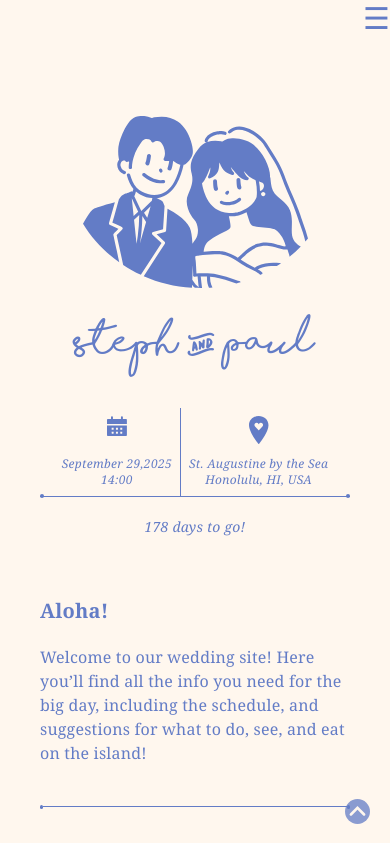
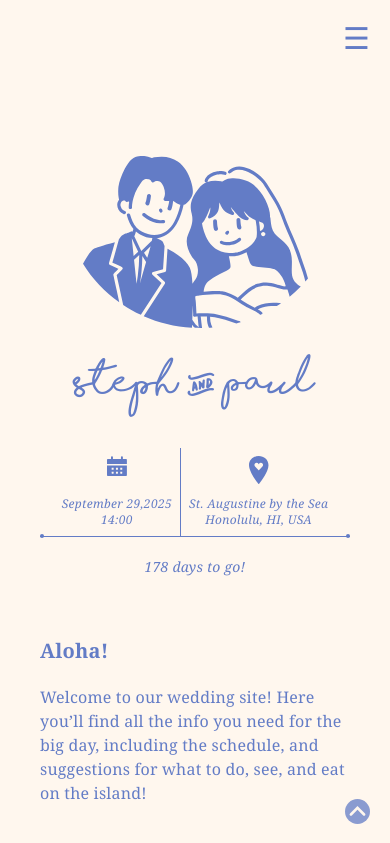
Before and after one commit to codingcapy/capyshroom, a React (Vite) app in the folder frontend/: page /home in a window 390 px wide. Shown: the top 843 px of the page. Built offline with nearby package versions, Linux system fonts and the light colour scheme.

Commit message:
compile and push

```diff
--- a/frontend/package.json
+++ b/frontend/package.json
@@ -12,7 +12,6 @@
   "dependencies": {
     "@tsparticles/confetti": "^3.8.1",
     "@tsparticles/react": "^3.0.0",
-    "@types/canvas-confetti": "^1.9.0",
     "axios": "^1.7.9",
     "react": "^18.3.1",
     "react-dom": "^18.3.1",
--- a/frontend/src/pages/WebsitePage.tsx
+++ b/frontend/src/pages/WebsitePage.tsx
@@ -42,7 +42,7 @@ export default function WebsitePage() {
                     <div></div>
                     <button
                         id="hamburger-menu"
-                        className="text-3xl text-[#637CC6] md:hidden"
+                        className="text-3xl text-[#637CC6] p-5 md:hidden"
                         onClick={slideToggle}
                     >
                         &#x2630;
```
Also changed, not shown: 12 other files (tests, documents, lock files or other folders).
